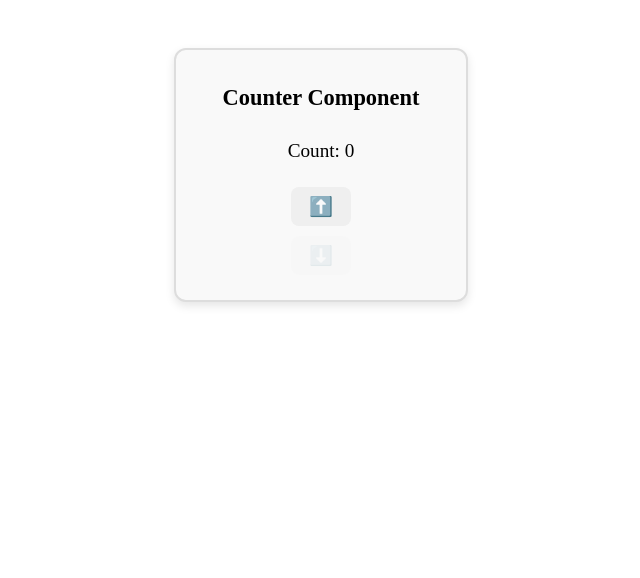
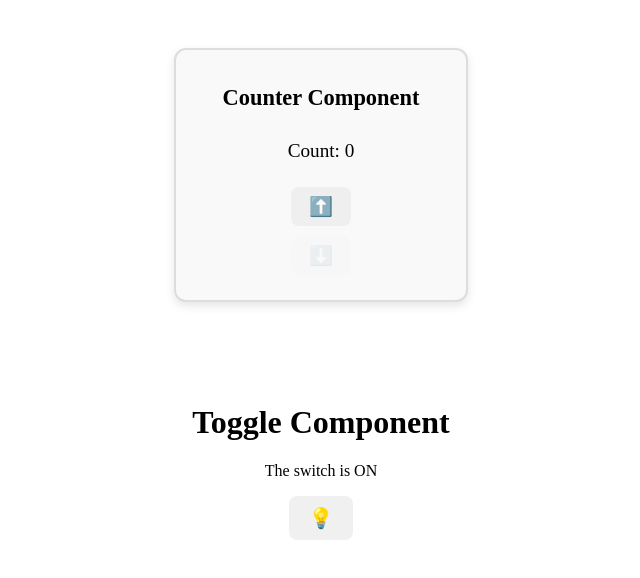
Before and after one commit to Shubham-K9/React-Components, a React (Vite) app: page / in a window 1280 px wide. Shown: the top 578 px of the page, without its empty margins (319-959 px from the left). Built offline with nearby package versions, Linux system fonts and the light colour scheme.

Commit message:
Updated Toggle component and CSS

```diff
--- /dev/null
+++ b/components/Toggle.jsx
@@ -0,0 +1,32 @@
+import { useState } from "react";
+
+
+const Toggle =()=> {
+
+
+
+    const [isOn, setIsOn] = useState(true);
+
+    return (
+        <div className="toggle-container main" style={{
+            backgroundColor: isOn ? "white" : "black",
+            color: isOn ? "black" : "white"
+        }} >
+            <h1>Toggle Component</h1>
+            <p >The switch is {isOn ? 'ON' : 'OFF'}</p>
+            <button onClick={()=>setIsOn(!isOn)}>💡</button>
+
+
+        </div>
+    )
+
+
+
+
+
+}
+
+
+
+
+export default Toggle;
--- a/src/index.css
+++ b/src/index.css
@@ -49,3 +49,26 @@
   opacity: 0.4;
   cursor: not-allowed;
 }
+.main {
+  width: 300px;
+  margin: 50px auto;
+  padding: 30px;
+  border-radius: 12px;
+  text-align: center;
+  transition: all 0.3s ease-in-out;
+}
+
+.toggle-container button {
+  padding: 10px 20px;
+  font-size: 20px;
+  cursor: pointer;
+  border: none;
+  border-radius: 8px;
+  background: #f0f0f0;
+  transition: 0.3s ease;
+}
+
+.toggle-container button:hover {
+  transform: scale(1.08);
+  background: #e0e0e0;
+}
--- a/src/main.jsx
+++ b/src/main.jsx
@@ -3,6 +3,7 @@ import { createRoot } from 'react-dom/client'
 import './index.css'
 import App from './App.jsx'
 import Counter from '../components/Counter.jsx'
+import Toggle from '../components/Toggle.jsx'
 
 createRoot(document.getElementById('root')).render(
   <StrictMode>
@@ -10,6 +11,7 @@ createRoot(document.getElementById('root')).render(
     <div className='Main'>
       <Counter />
     </div>
+    <Toggle />
 
   </StrictMode>,
 )
```
